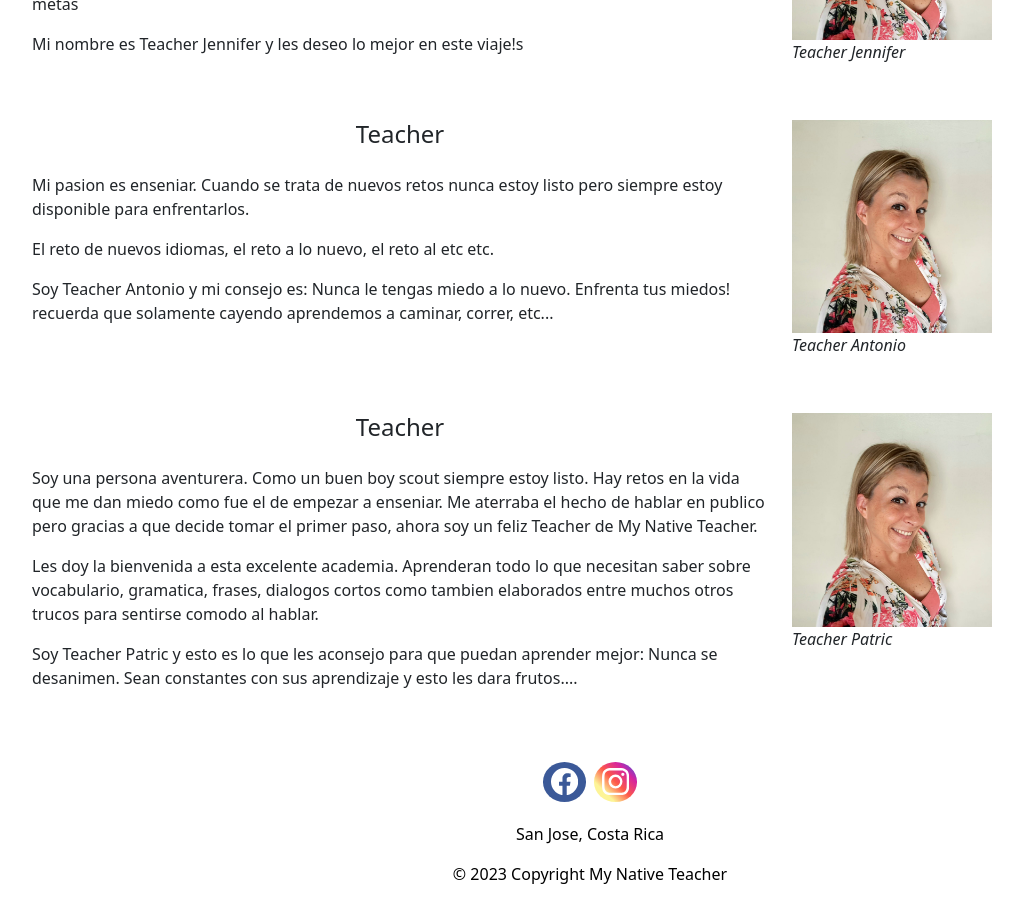
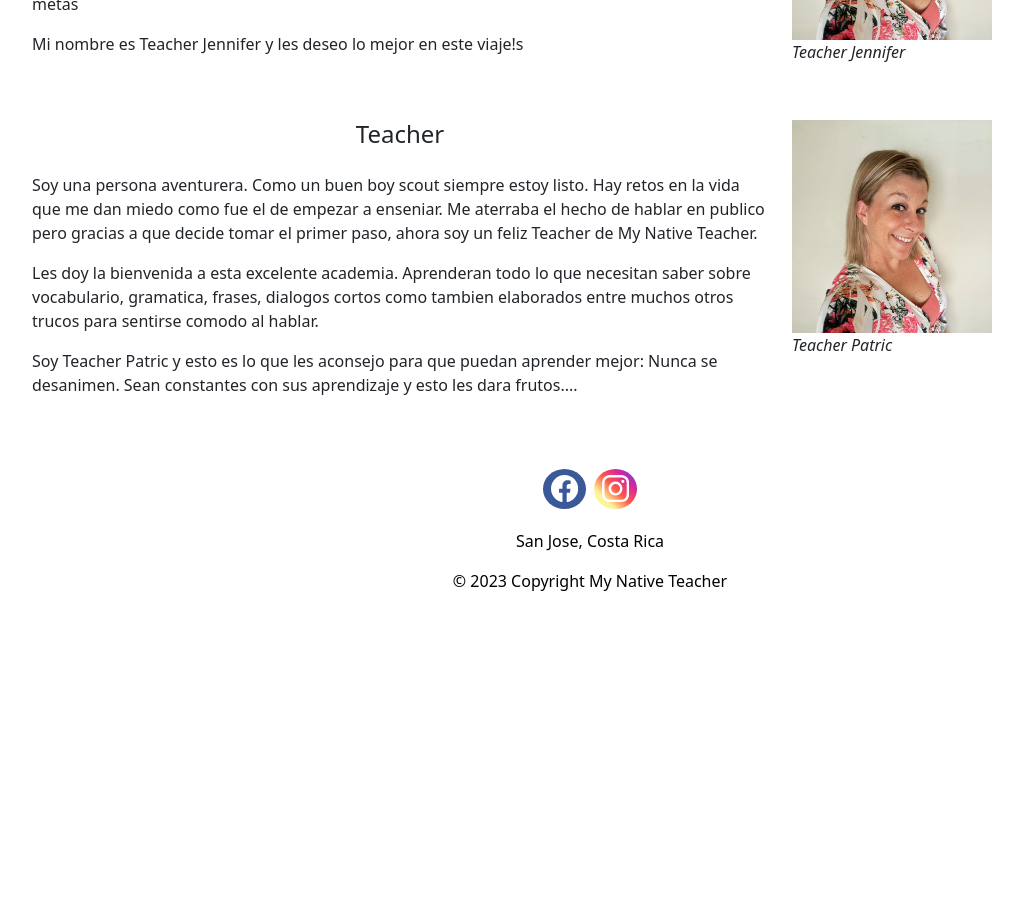
Before and after one commit to GH-2018-prod/mntcrv3, a React (Vite) app: page /teachers in a window 1280 px wide. Shown: the part 400-1318 px from the top of the page, without its empty margins (50-1073 px from the left). After the commit the page ends 1025 px from the top, so only its background shows below. Built offline with nearby package versions, Linux system fonts and the light colour scheme.

Commit message:
removing teacher row

```diff
--- a/src/Pages/Teachers/TeachersContent.jsx
+++ b/src/Pages/Teachers/TeachersContent.jsx
@@ -32,27 +32,6 @@ export const TeachersContent = () => {
         <Col lg={8} md={6}>
           <h4 className='pb-3 text-center'>Teacher</h4>
           <p>
-            Mi pasion es enseniar. Cuando se trata de nuevos retos nunca estoy listo pero siempre estoy disponible para enfrentarlos.
-          </p>
-          <p>
-            El reto de nuevos idiomas, el reto a lo nuevo, el reto al etc etc.
-          </p>
-          <p>
-            Soy Teacher Antonio y mi consejo es: Nunca le tengas miedo a lo nuevo. Enfrenta tus miedos! recuerda que solamente cayendo aprendemos a caminar, correr, etc...
-          </p>
-        </Col>
-        <Col lg={4} md={6}>
-          <img src="loginimage.jpeg" alt="" width="200px"/>
-          <p>
-            <em>Teacher Antonio</em>
-          </p>
-        </Col>
-      </Row>
-
-      <Row  className='pt-3 pb-4'>
-        <Col lg={8} md={6}>
-          <h4 className='pb-3 text-center'>Teacher</h4>
-          <p>
             Soy una persona aventurera. Como un buen boy scout siempre estoy listo. Hay retos en la vida que me dan miedo como fue el de empezar a enseniar. Me aterraba el hecho de hablar en publico pero gracias a que decide tomar el primer paso, ahora soy un feliz Teacher de My Native Teacher.
           </p>
           <p>
```
